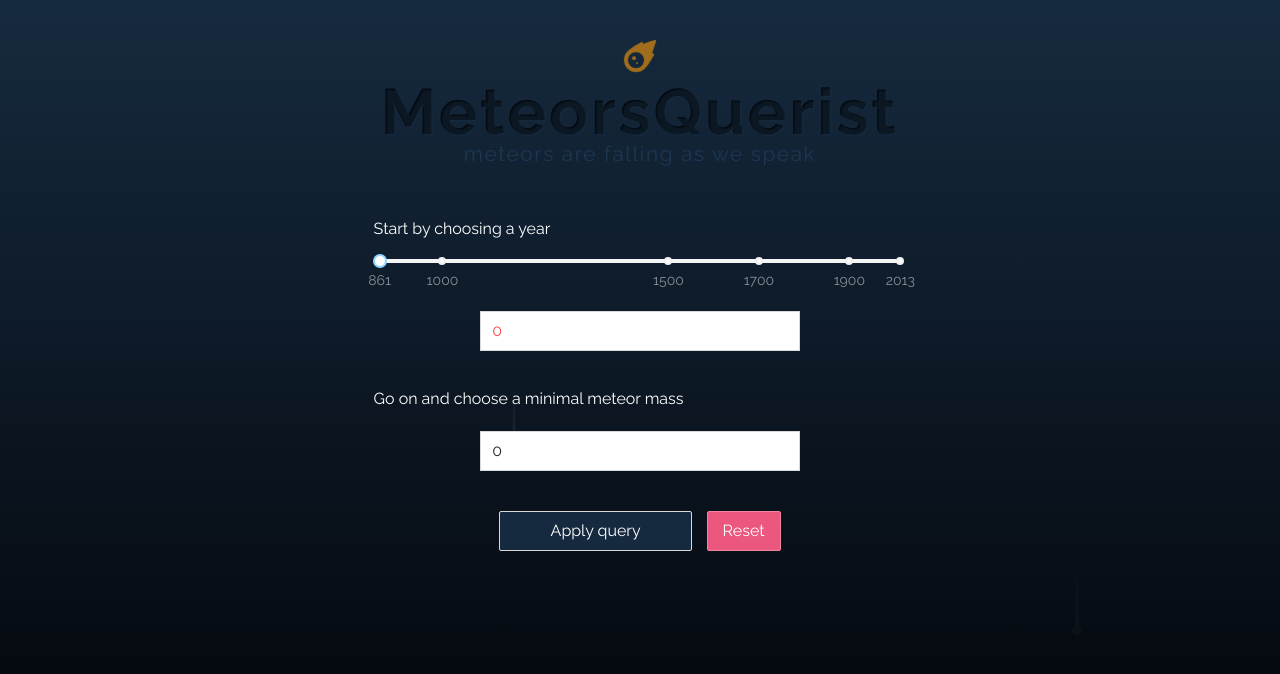
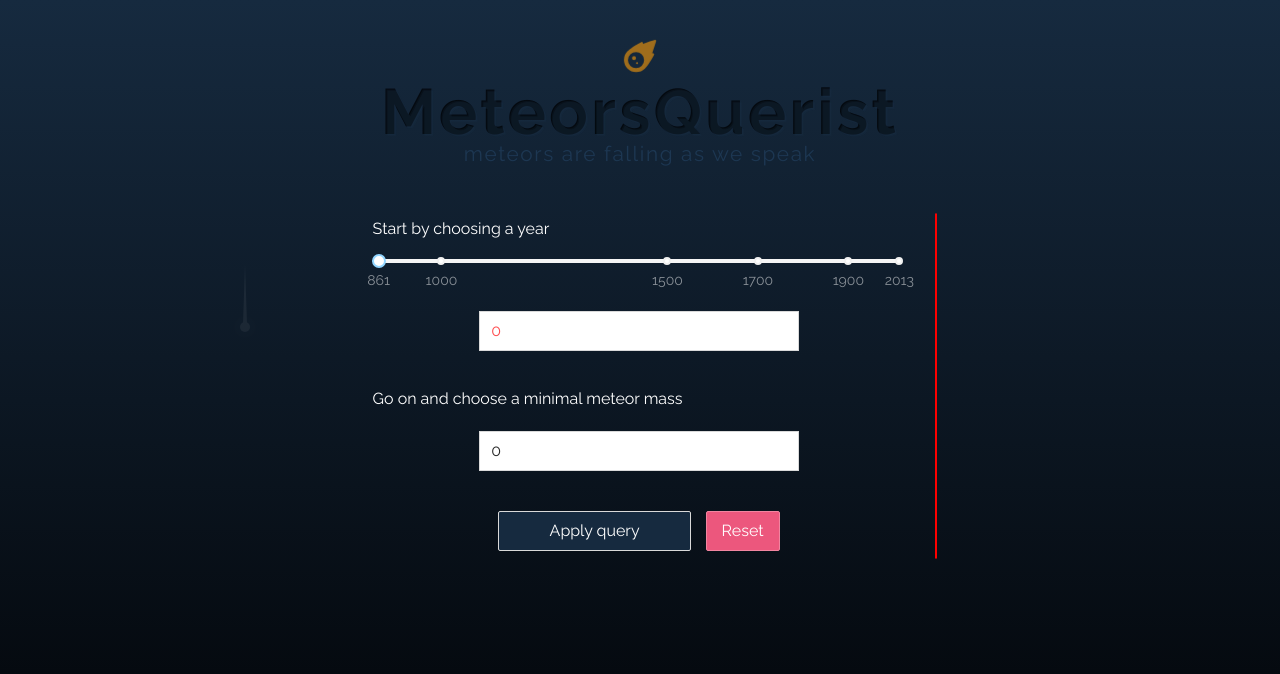
Before and after one commit to Nivsha08/NASAMeteorsVisualizer, a React (Create React App) app: page / in a window 1280 px wide. Shown: the top 674 px of the page. Built offline with nearby package versions, Linux system fonts and the light colour scheme.

Commit message:
before adding map

```diff
--- a/package.json
+++ b/package.json
@@ -14,13 +14,16 @@
     "@types/node": "^12.12.64",
     "@types/react": "^16.9.51",
     "@types/react-dom": "^16.9.8",
+    "@types/react-leaflet": "^2.5.2",
     "animate.css": "^4.1.1",
     "antd": "^4.6.6",
+    "leaflet": "^1.7.1",
     "lodash": "^4.17.20",
     "moment": "^2.29.1",
     "node-sass": "^4.14.1",
     "react": "^16.13.1",
     "react-dom": "^16.13.1",
+    "react-leaflet": "^2.7.0",
     "react-scripts": "3.4.3",
     "typescript": "^3.7.5"
   },
--- a/src/components/app/App.tsx
+++ b/src/components/app/App.tsx
@@ -6,6 +6,7 @@ import {QueryManager} from "../queryManager";
 import {MeteorProperties} from "../../types/meteors";
 import MeteorsSearcher from "../../utils/MeteorsSearcher";
 import {FallingMeteors} from "../fallingMeteors";
+import {Map} from "../map";
 
 const fetchDataset = async () => mockDataset;
 
@@ -48,11 +49,7 @@ const App = () => {
                                       detailsVisible={detailsView}
                                       toggleDetails={toggleDetailsView}
                                       queryKey={queryKey}/>
-                        {
-                                <div className={`map-wrapper ${detailsView ? "visible" : "dismissed"}`}>
-                                    {/*<span style={{color: "white"}}>map view!</span>*/}
-                                </div>
-                        }
+                        <Map expanded={detailsView} />
                         <FallingMeteors/>
                     </div>
                     : null
--- /dev/null
+++ b/src/components/map/Map.scss
@@ -0,0 +1,32 @@
+@import "../../styles/colors";
+
+.map-wrapper {
+    display: flex;
+    flex-direction: column;
+    align-items: center;
+    transition: flex-basis 1s ease-out;
+    border: 1px solid red;
+    border-radius: 2rem;
+
+    &.visible {
+        flex-basis: 50%;
+        animation: fadeIn 1s;
+    }
+
+    &.dismissed {
+        flex-basis: 0;
+        animation: fadeOut 1s;
+    }
+
+    .test-text {
+        color: $white;
+        border: 1px solid red;
+        &.visible {
+            animation: fadeIn 1s;
+        }
+        &.dismissed {
+            display: none;
+            animation: fadeOut .2s 0s ease-out;
+        }
+    }
+}
--- /dev/null
+++ b/src/components/map/Map.tsx
@@ -0,0 +1,17 @@
+import React from "react";
+import "./Map.scss";
+
+interface MapProps {
+    expanded: boolean;
+}
+
+const Map = (props: MapProps) => {
+    return (
+        <div className={`map-wrapper ${props.expanded ? "visible" : "dismissed"}`}>
+            <span style={{color: "white"}}
+                  className={`test-text ${props.expanded ? "visible" : "dismissed"}`}>map view!</span>
+            </div>
+    );
+};
+
+export default Map;
--- /dev/null
+++ b/src/components/map/index.tsx
@@ -0,0 +1 @@
+export {default as Map} from "./Map";
--- a/src/components/queryManager/QueryManager.scss
+++ b/src/components/queryManager/QueryManager.scss
@@ -6,22 +6,6 @@
     align-items: center;
     flex-basis: 50%;
     transition: flex-basis 1s 0s ease-out;
-}
-
-.map-wrapper {
-    transition: flex-basis 1s 0s ease-out;
-    //border: 1px solid red;
-    border-radius: 2rem;
-
-    &.visible {
-        flex-basis: 50%;
-        animation: fadeInUp 1s;
-    }
-
-    &.dismissed {
-        flex-basis: 0;
-        animation: fadeOutDown 1s;
-    }
 }
 
 .notification {
```
Also changed, not shown: 1 other file (tests, documents, lock files or other folders).
